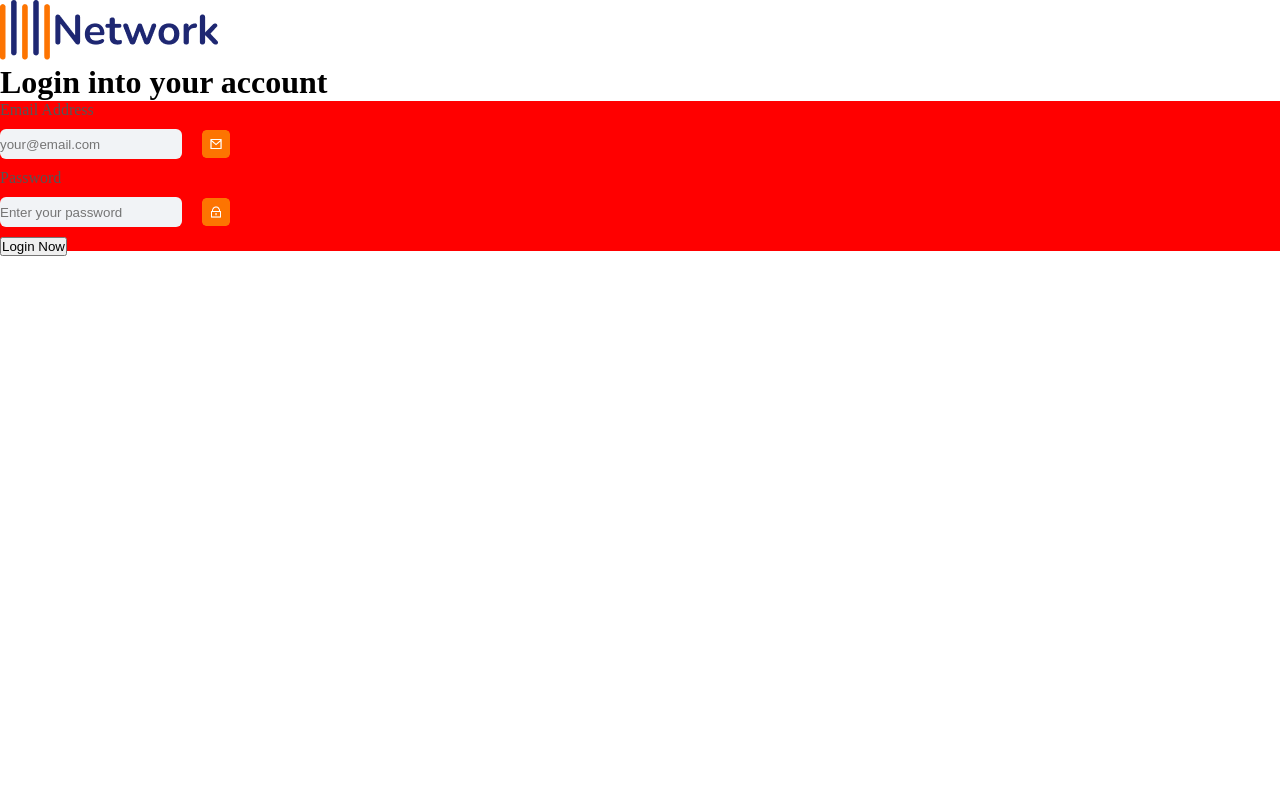
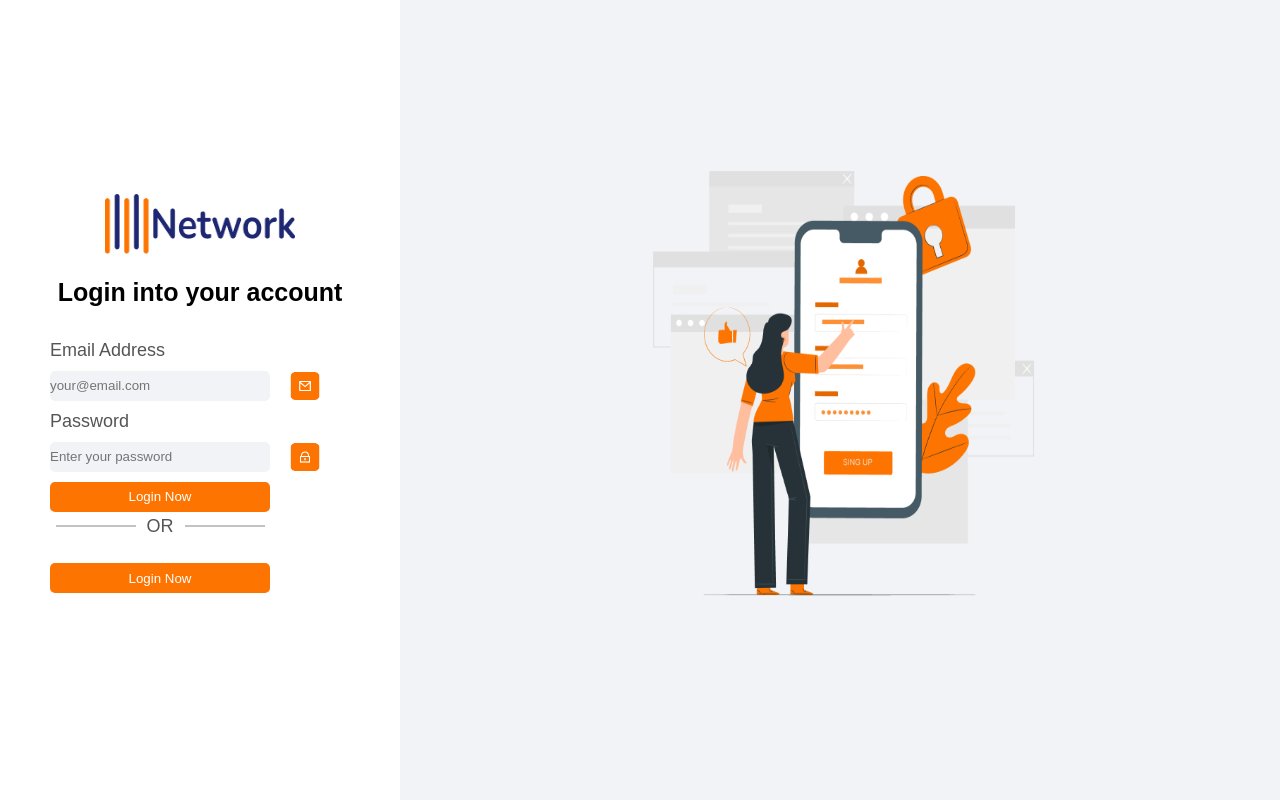
Before and after one commit to ricardosousabr/login-page-next, a Next.js app: page /login/login in a window 1280 px wide. Built offline with nearby package versions, Linux system fonts and the light colour scheme.

Commit message:
style: stylize the login screen

```diff
--- a/pages/login/login.js
+++ b/pages/login/login.js
@@ -1,18 +1,37 @@
-import Image from 'next/image'
 import Form from '@/src/components/Form'
+import {
+  Container,
+  ContainerItens,
+  BoxImageBackground,
+  ImageBackground,
+  Title,
+  ImageLogo,
+  BoxImageLogo,
+  BoxTitle,
+} from './styles'
 
 export default function Login() {
   return (
-    <div>
-      <div>
-        <Image src="/img/logo.png" alt="" width={218} height={60} />
-      </div>
-      <div>
-        <h1>Login into your account</h1>
-      </div>
-      <div>
-        <Form />
-      </div>
-    </div>
+    <Container>
+      <ContainerItens>
+        <BoxImageLogo>
+          <ImageLogo src="/img/logo.png" alt="" width={218} height={60} />
+        </BoxImageLogo>
+        <BoxTitle>
+          <Title>Login into your account</Title>
+        </BoxTitle>
+        <div>
+          <Form />
+        </div>
+      </ContainerItens>
+      <BoxImageBackground>
+        <ImageBackground
+          src="/img/background-img.png"
+          alt=""
+          width={1248}
+          height={1000}
+        />
+      </BoxImageBackground>
+    </Container>
   )
 }
--- /dev/null
+++ b/pages/login/styles.js
@@ -0,0 +1,73 @@
+import styled from 'styled-components'
+import Image from 'next/image'
+import screens from '../../src/tokens/screen'
+
+export const Container = styled.div`
+  display: flex;
+  justify-content: center;
+  flex-direction: column;
+  width: 100%;
+  height: 100vh;
+
+  @media (min-width: ${screens.medium}) {
+    flex-direction: row;
+  }
+`
+export const ContainerItens = styled.div`
+  display: flex;
+  align-items: center;
+  justify-content: center;
+  flex-direction: column;
+  margin-left: 50px;
+  margin-right: 50px;
+`
+
+export const BoxImageBackground = styled.div`
+  width: 1248px;
+  height: 1000px;
+  display: none;
+
+  @media (min-width: ${screens.medium}) {
+    display: block;
+    width: 100%;
+    height: 100vh;
+  }
+`
+
+export const ImageBackground = styled(Image)`
+  @media (min-width: ${screens.medium}) {
+    width: 100%;
+    height: 100vh;
+  }
+
+  @media (min-width: ${screens.large}) {
+    width: 100%;
+    height: 100vh;
+  }
+`
+
+export const BoxTitle = styled.div`
+  margin-bottom: 20px;
+`
+
+export const Title = styled.h1`
+  font-size: 20px;
+
+  @media (min-width: ${screens.small}) {
+    font-size: 25px;
+  }
+`
+
+export const BoxImageLogo = styled.div`
+  margin-bottom: 20px;
+`
+
+export const ImageLogo = styled(Image)`
+  width: 180px;
+  height: 50px;
+
+  @media (min-width: ${screens.small}) {
+    width: 190px;
+    height: 60px;
+  }
+`
--- a/src/components/Form/index.jsx
+++ b/src/components/Form/index.jsx
@@ -1,12 +1,21 @@
 import colors from '../../tokens/colors.js'
 import Image from 'next/image'
-import { InputLogin, Text, ContainerForm, BoxInput } from './styles'
+import Button from '../Button/index.jsx'
+import {
+  Cointainer,
+  InputLogin,
+  Text,
+  ContainerForm,
+  BoxInput,
+  BoxHorizontalLine,
+  HorizontalLine,
+} from './styles'
 
 export default function Form() {
   console.log(colors.grayy)
 
   return (
-    <div>
+    <Cointainer>
       <div>
         <ContainerForm>
           <div>
@@ -33,10 +42,20 @@ export default function Form() {
             </BoxInput>
           </div>
           <div>
-            <button>Login Now</button>
+            <Button>Login Now</Button>
           </div>
         </ContainerForm>
       </div>
-    </div>
+      <BoxHorizontalLine>
+        <HorizontalLine></HorizontalLine>
+        <div>
+          <Text>OR</Text>
+        </div>
+        <HorizontalLine></HorizontalLine>
+      </BoxHorizontalLine>
+      <div>
+        <Button>Login Now</Button>
+      </div>
+    </Cointainer>
   )
 }
--- a/src/components/Form/styles.js
+++ b/src/components/Form/styles.js
@@ -2,8 +2,19 @@ import styled from 'styled-components'
 import colors from '../../tokens/colors.js'
 import screens from '../../tokens/screen.js'
 
+export const Cointainer = styled.div`
+  display: flex;
+  justify-content: space-around;
+  flex-direction: column;
+  height: 280px;
+`
+
 export const Text = styled.p`
   color: ${colors.gray};
+
+  @media (min-width: ${screens.small}) {
+    font-size: 18px;
+  }
 `
 
 export const ContainerForm = styled.form`
@@ -13,20 +24,50 @@ export const ContainerForm = styled.form`
   height: 150px;
 
   @media (min-width: ${screens.medium}) {
-    background: red;
+    background: white;
   }
 `
 
 export const BoxInput = styled.div`
-  width: 250px;
+  width: 260px;
   display: flex;
   align-items: center;
+
+  @media (min-width: ${screens.small}) {
+    width: 300px;
+  }
 `
 
 export const InputLogin = styled.input`
   background: ${colors.white};
   width: 190px;
   height: 30px;
-  border-radius: 6px;
+  border-radius: 5px;
   border: none;
+
+  @media (min-width: ${screens.small}) {
+    width: 220px;
+  }
 `
+
+export const BoxHorizontalLine = styled.div`
+  display: flex;
+  align-items: center;
+  justify-content: space-around;
+  width: 190px;
+
+  @media (min-width: ${screens.small}) {
+    width: 220px;
+  }
+`
+
+export const HorizontalLine = styled.div`
+  width: 70px;
+  height: 1px;
+  border: 1px solid;
+  border-color: ${colors.lightGray};
+
+  @media (min-width: ${screens.small}) {
+    width: 80px;
+  }
+`
--- a/styles/globals.css
+++ b/styles/globals.css
@@ -2,4 +2,5 @@
   box-sizing: border-box;
   padding: 0;
   margin: 0;
+  font-family: 'Poppins', sans-serif;
 }
```
Also changed, not shown: public/img/background-img.png (added).
